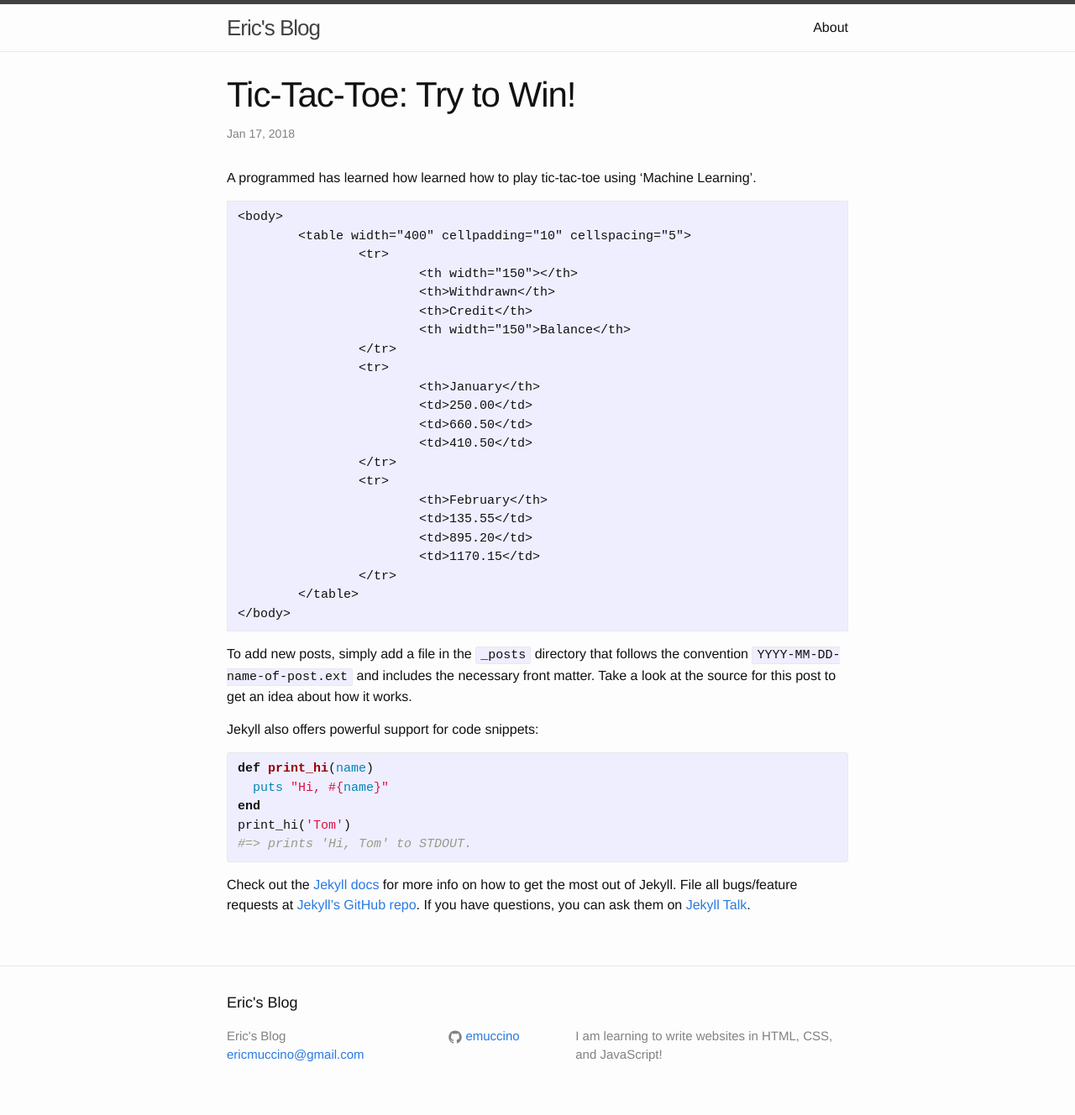
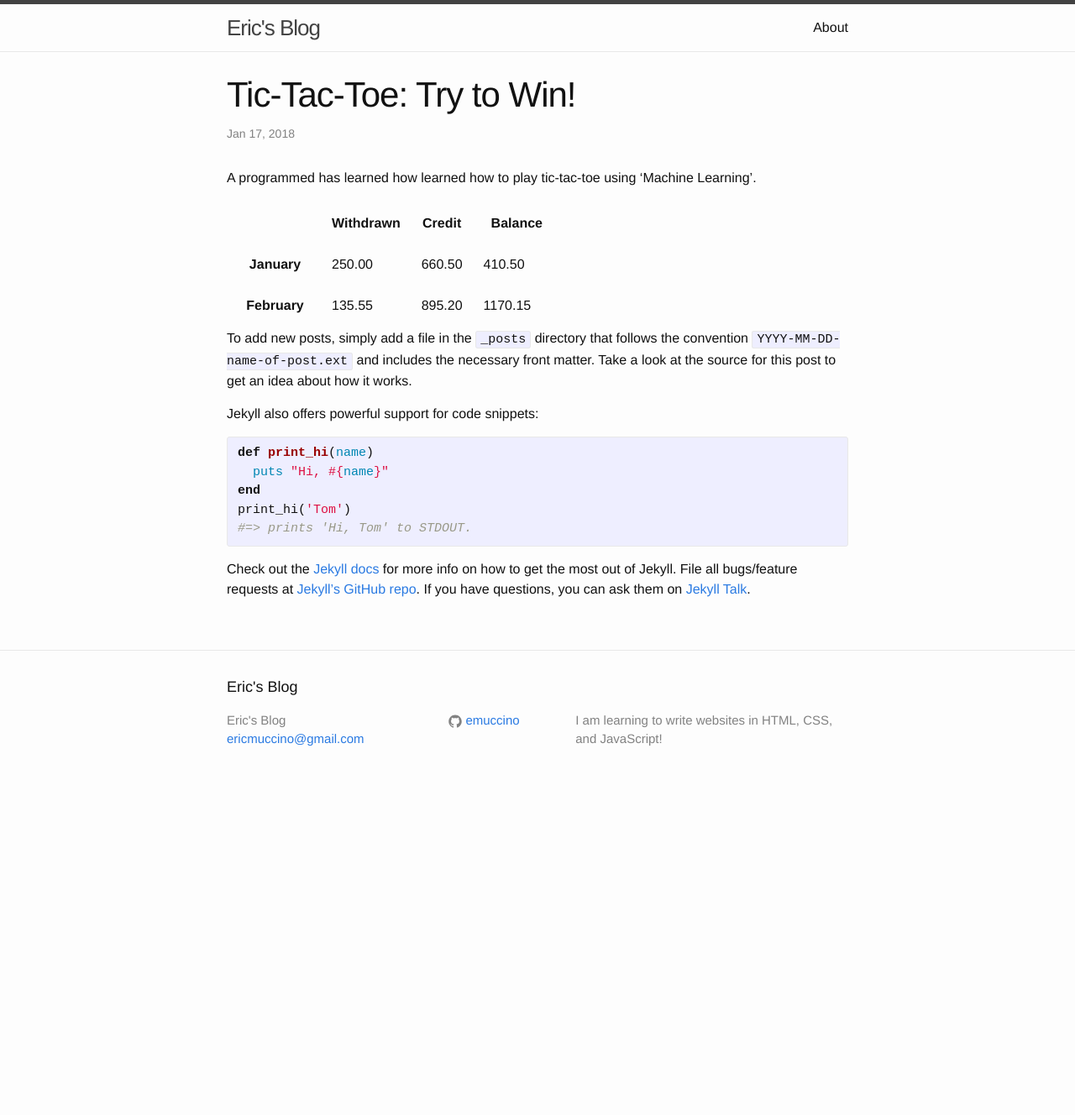
Before and after one commit to emuccino/emuccino.github.io, a Jekyll site: the page built from _posts/2018-01-17-welcome-to-jekyll.markdown, in a window 1280 px wide. Shown: the whole page at 84% size. Built offline with Jekyll 4.4.1, drawn with Linux system fonts in a browser that asks for light colours; after the commit the page ends 952 px from its top, so only the background shows below that.

Commit message:
Update 2018-01-17-welcome-to-jekyll.markdown

```diff
--- a/_posts/2018-01-17-welcome-to-jekyll.markdown
+++ b/_posts/2018-01-17-welcome-to-jekyll.markdown
@@ -7,7 +7,7 @@ categories: jekyll update
 A programmed has learned how learned how to play tic-tac-toe using 'Machine Learning'.
 
 
-
+<html>
 	<body>
 		<table width="400" cellpadding="10" cellspacing="5">
 			<tr>
@@ -30,6 +30,7 @@ A programmed has learned how learned how to play tic-tac-toe using 'Machine Lear
 			</tr>
 		</table>
 	</body>
+</html>
 
 To add new posts, simply add a file in the `_posts` directory that follows the convention `YYYY-MM-DD-name-of-post.ext` and includes the necessary front matter. Take a look at the source for this post to get an idea about how it works.
 
```
